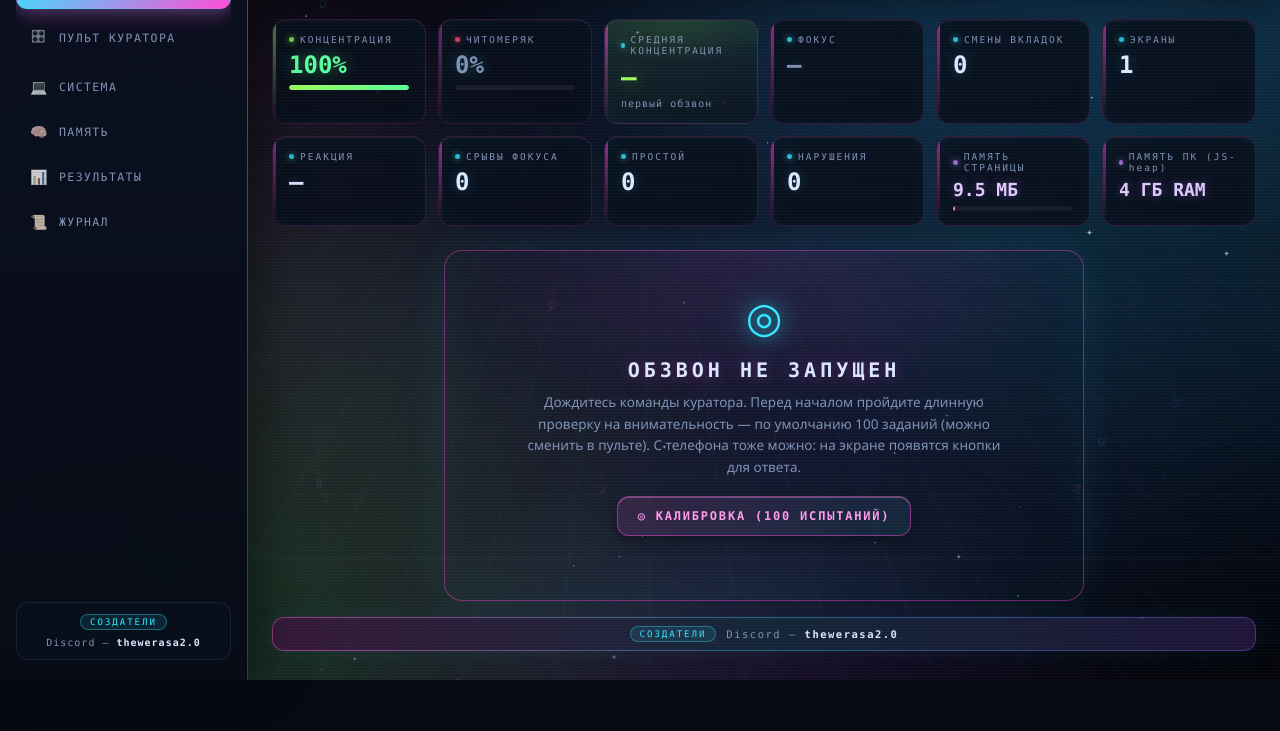
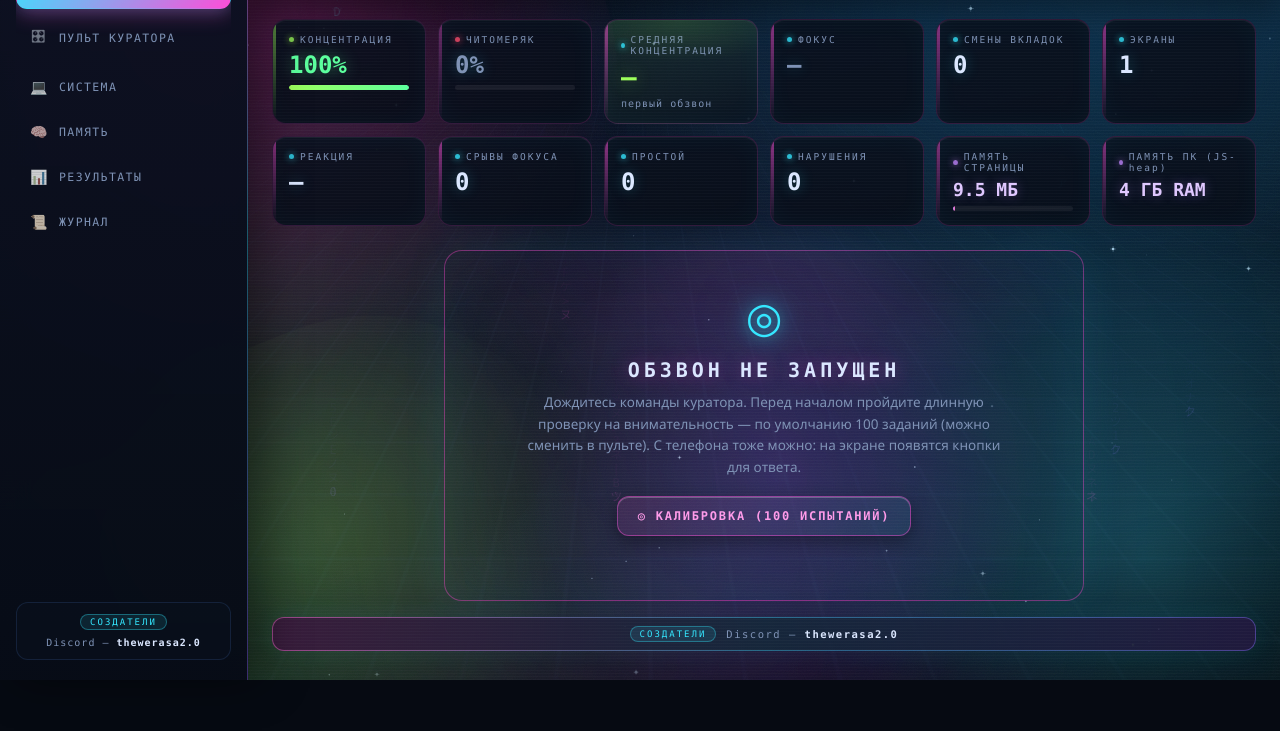
Before and after one commit to dect2868-debug/obzvon, a plain HTML site: page index.html in a window 1280 px wide. Shown: the part 120-851 px from the top of the page. Drawn offline with Linux system fonts and the light colour scheme.

Commit message:
v3.6: анимированный градиент-фон (меш-пятна)
- под страницей плавно перетекают четыре неоновых пятна: пурпурное,
  голубое, фиолетовое и зелёное — дышат, вращаются и смещаются
  поверх звёзд (mix-blend-mode: screen)
- слой лёгкий: только transform-анимации (композитор), статичный
  border-radius, без перерисовки; уважает prefers-reduced-motion
- версия 3.6 во всех точках синхронизации; тесты 48/48 PASS,
  визуальная проверка в Chromium — без ошибок консоли

```diff
--- a/css/styles.css
+++ b/css/styles.css
@@ -713,7 +713,7 @@ h1 span{background-image:linear-gradient(90deg,var(--acc),var(--acc3),var(--vio)
 }
 
 /* ============================================================
-   ОБЗВОН v3.5 · СТРАНИЦЫ-РАЗДЕЛЫ И ПАНЕЛЬ ПАМЯТИ
+   ОБЗВОН v3.6 · СТРАНИЦЫ-РАЗДЕЛЫ И ПАНЕЛЬ ПАМЯТИ
    ============================================================ */
 
 /* ---------- вкладка-страница ---------- */
@@ -761,3 +761,36 @@ h1 span{background-image:linear-gradient(90deg,var(--acc),var(--acc3),var(--vio)
 @keyframes feedHit{
   0%{box-shadow:inset 0 0 20px rgba(255,77,109,.4);transform:translateX(-5px)}
   100%{box-shadow:none;transform:none}}
+
+/* ============================================================
+   ОБЗВОН v3.6 · АНИМИРОВАННЫЙ ГРАДИЕНТ-ФОН (МЕШ-ПЯТНА)
+   Плавно перетекающие неоновые пятна поверх звёзд:
+   только transform-анимации (композитор), без перерисовки.
+   ============================================================ */
+.bg-blobs{position:absolute;inset:0;pointer-events:none;
+  mix-blend-mode:screen;opacity:.5}
+.bg-blobs span{position:absolute;display:block;will-change:transform}
+.bg-blobs .b1{width:54vw;height:54vw;top:-16%;left:-12%;
+  border-radius:62% 38% 54% 46%;
+  background:radial-gradient(circle at 40% 36%,rgba(255,47,185,.55),rgba(255,47,185,0) 66%);
+  animation:blobDriftA 27s ease-in-out infinite alternate}
+.bg-blobs .b2{width:50vw;height:50vw;bottom:-18%;right:-12%;
+  border-radius:40% 60% 44% 56%;
+  background:radial-gradient(circle at 58% 44%,rgba(52,231,255,.5),rgba(52,231,255,0) 66%);
+  animation:blobDriftB 31s ease-in-out infinite alternate}
+.bg-blobs .b3{width:44vw;height:44vw;top:34%;left:42%;
+  border-radius:54% 46% 38% 62%;
+  background:radial-gradient(circle at 50% 50%,rgba(139,92,246,.52),rgba(139,92,246,0) 66%);
+  animation:blobDriftA 35s ease-in-out infinite alternate-reverse}
+.bg-blobs .b4{width:34vw;height:34vw;top:62%;left:8%;
+  border-radius:48% 52% 60% 40%;
+  background:radial-gradient(circle at 46% 42%,rgba(157,255,91,.34),rgba(157,255,91,0) 66%);
+  animation:blobDriftB 39s ease-in-out infinite alternate-reverse}
+@keyframes blobDriftA{
+  0%{transform:translate3d(0,0,0) rotate(0) scale(1)}
+  50%{transform:translate3d(6vw,-5vh,0) rotate(150deg) scale(1.15)}
+  100%{transform:translate3d(-5vw,7vh,0) rotate(310deg) scale(.95)}}
+@keyframes blobDriftB{
+  0%{transform:translate3d(0,0,0) rotate(40deg) scale(1.05)}
+  50%{transform:translate3d(-7vw,6vh,0) rotate(200deg) scale(.92)}
+  100%{transform:translate3d(5vw,-6vh,0) rotate(360deg) scale(1.12)}}
--- a/index.html
+++ b/index.html
@@ -10,7 +10,7 @@
   <meta http-equiv="X-Content-Type-Options" content="nosniff" />
   <title>ROLEPLAY · ОБЗВОН — система обзвона</title>
   <link rel="icon" href="assets/logo.svg" type="image/svg+xml" />
-  <link rel="stylesheet" href="css/styles.css?v=3.5" />
+  <link rel="stylesheet" href="css/styles.css?v=3.6" />
 </head>
 <body>
   <div class="bg-fx" aria-hidden="true">
@@ -21,6 +21,7 @@
     <div class="bg-glow bg-glow-c"></div>
     <div class="bg-glow bg-glow-d"></div>
     <div class="bg-aurora"></div>
+    <div class="bg-blobs"><span class="b1"></span><span class="b2"></span><span class="b3"></span><span class="b4"></span></div>
     <div class="vignette"></div>
   </div>
 
@@ -35,7 +36,7 @@
         </span>
         <div class="side-brand-text">
           <h1>ROLEPLAY <span>ОБЗВОН</span></h1>
-          <div class="hero-sub">ВЕРСИЯ 3.5</div>
+          <div class="hero-sub">ВЕРСИЯ 3.6</div>
         </div>
       </div>
 
@@ -335,10 +336,10 @@
   <div class="toast" id="toast" hidden></div>
   <div class="noise" aria-hidden="true"></div>
 
-  <script src="js/fx.js?v=3.5"></script>
-  <script src="js/monitor.js?v=3.5"></script>
-  <script src="js/nav.js?v=3.5"></script>
-  <script src="js/app.js?v=3.5"></script>
+  <script src="js/fx.js?v=3.6"></script>
+  <script src="js/monitor.js?v=3.6"></script>
+  <script src="js/nav.js?v=3.6"></script>
+  <script src="js/app.js?v=3.6"></script>
   <div class="err-banner" id="errBanner" hidden></div>
 </body>
 </html>
--- a/js/app.js
+++ b/js/app.js
@@ -24,7 +24,7 @@
 
   /* ---------- настройки ---------- */
   var CONFIG = {
-    appVersion: '3.5',        // версия (должна совпадать с version.json и ?v= в index.html)
+    appVersion: '3.6',        // версия (должна совпадать с version.json и ?v= в index.html)
     /* КОД КУРАТОРА задаётся автором; в коде сайта он не хранится открытым текстом. */
     passHash: '91abc2e5f9e39d327e30372efe2d6ff2733374b120d4e7db9ca595e9b503c48f',
     authFailsLimit: 5,        // неверных попыток до блокировки ввода
--- a/js/monitor.js
+++ b/js/monitor.js
@@ -339,7 +339,7 @@ window.Monitor = (function () {
 
   function report(extra) {
     var r = {
-      version: 'OBZVON-3.5',
+      version: 'OBZVON-3.6',
       generatedAt: new Date().toISOString(),
       session: (extra && extra.session) || null,
       verdict: (extra && extra.verdict) || null,
--- a/js/nav.js
+++ b/js/nav.js
@@ -1,5 +1,5 @@
 /* ============================================================
-   ОБЗВОН v3.5 · NAV — страницы-разделы и боковая панель
+   ОБЗВОН v3.6 · NAV — страницы-разделы и боковая панель
    ============================================================ */
 (function () {
   'use strict';
--- a/version.json
+++ b/version.json
@@ -1 +1 @@
-{"v":"3.5"}
+{"v":"3.6"}
```
Also changed, not shown: README.md.
